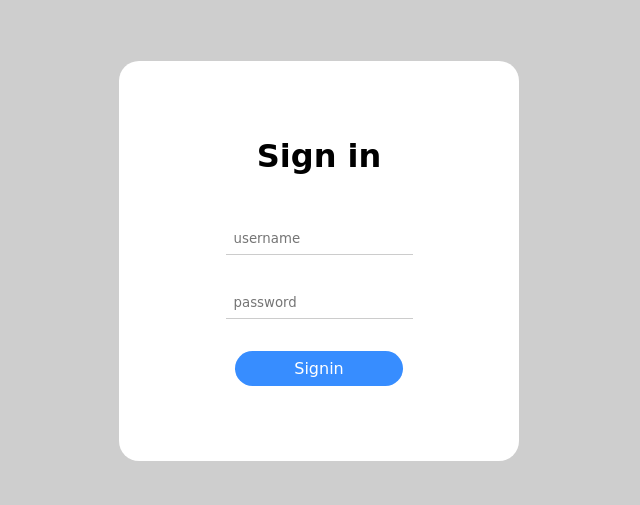
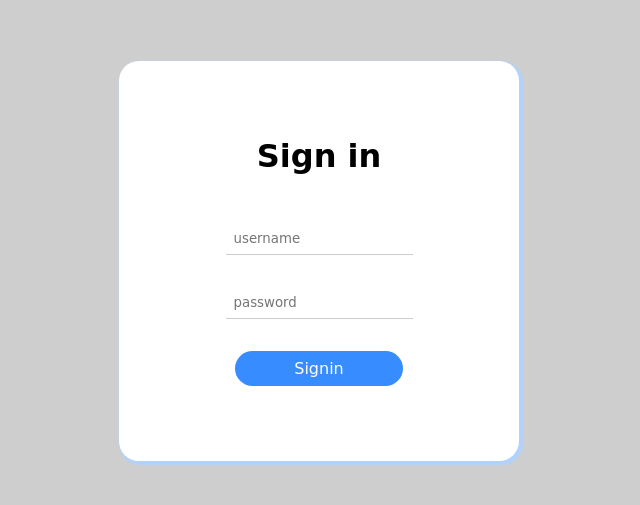
Before and after one commit to san-sekhon/sandeep-sekhon-login-ui-flexbox, a plain HTML site: page index.html in a window 1280 px wide. Shown: the part 139-644 px from the top of the page, without its empty margins (321-961 px from the left). Drawn offline with Linux system fonts and the light colour scheme.

Commit message:
completed box shadow

```diff
--- a/style.css
+++ b/style.css
@@ -22,6 +22,7 @@
   height: 25rem;
   justify-content: center;
   align-items: center;
+  box-shadow: 2px 2px 2px 2px #b0d2ff;
 }
 
 .login-form div {
```
